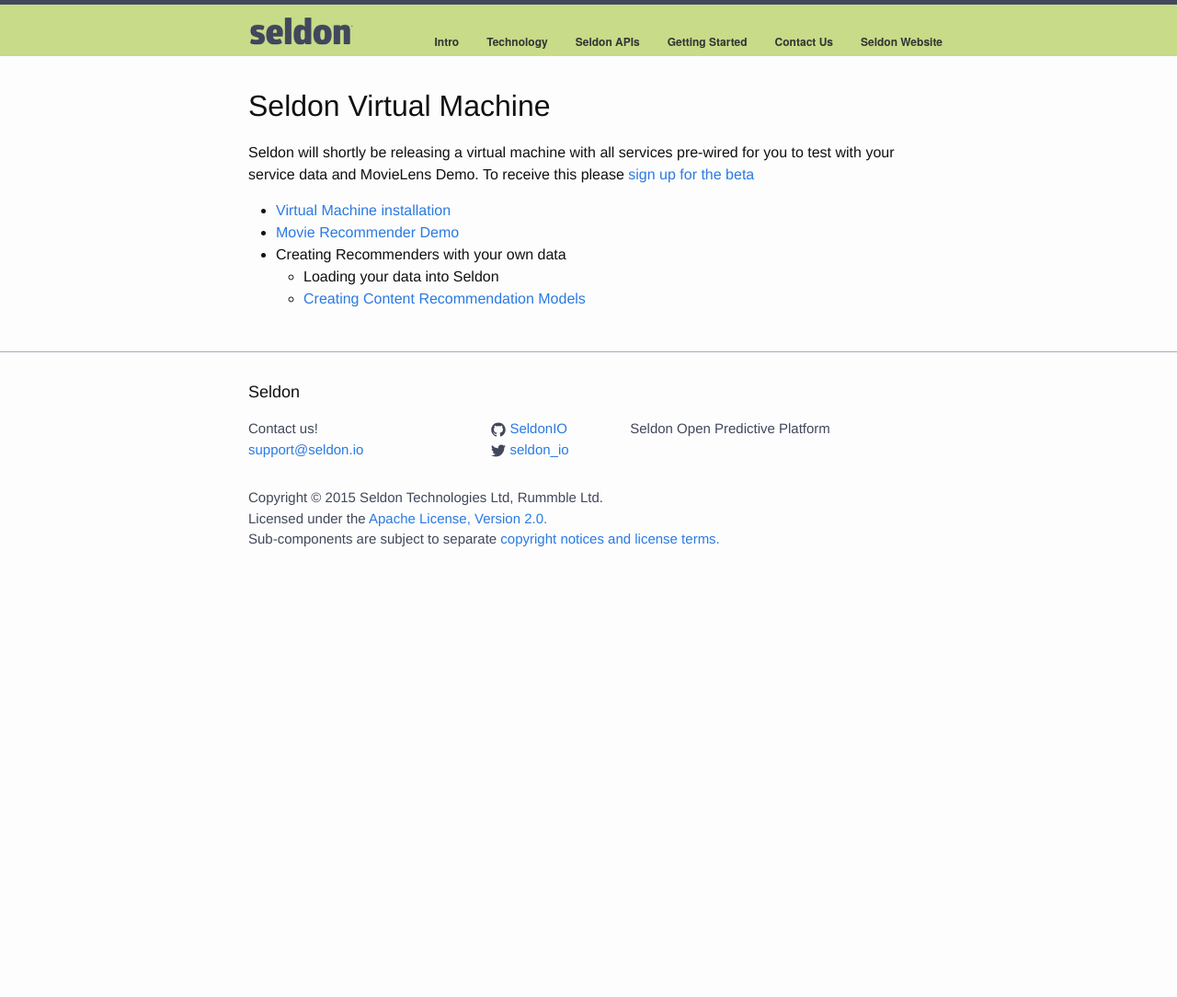
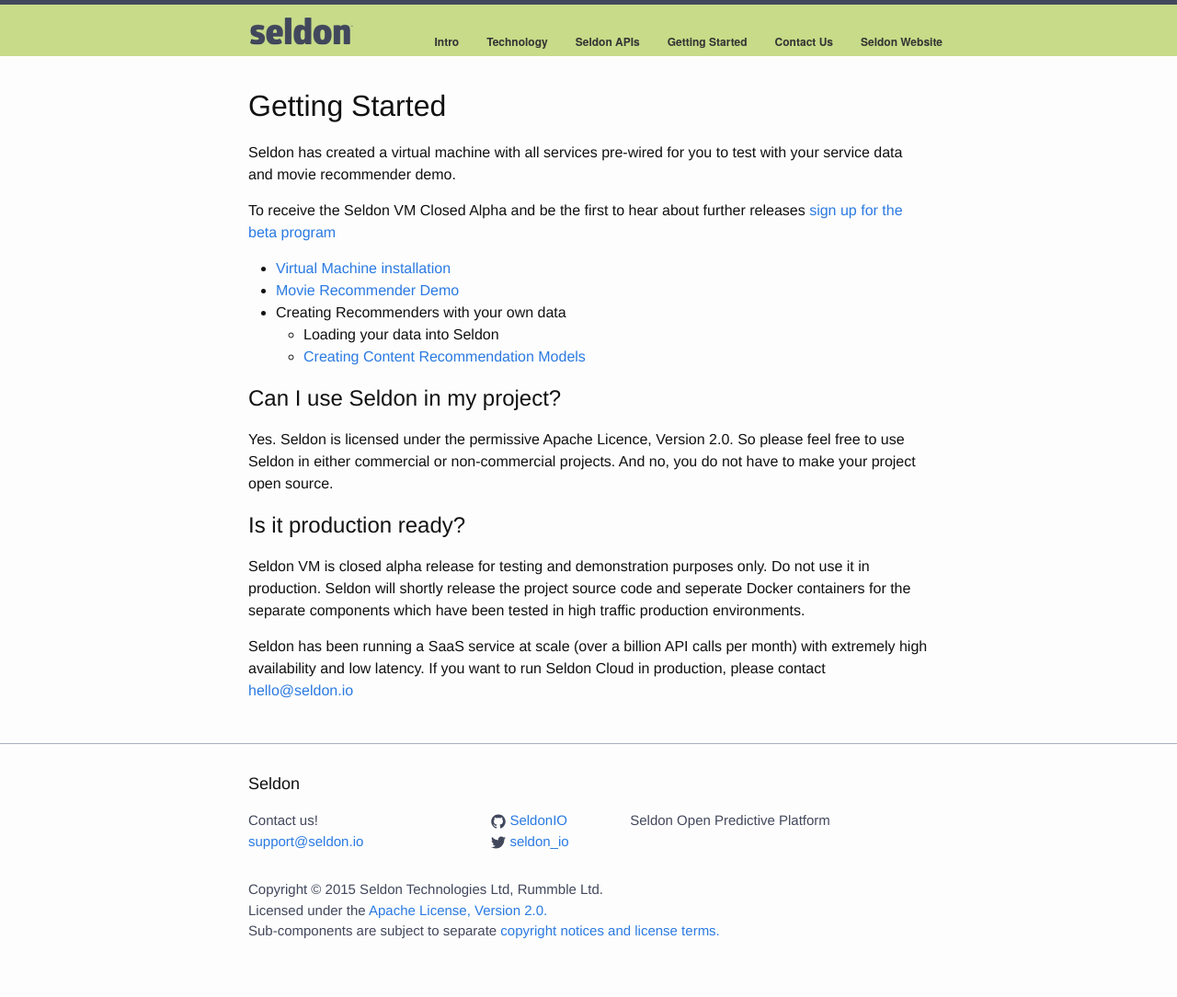
Before and after one commit to SeldonIO/seldonio.github.com, a Jekyll site: the page built from getting-started.md, in a window 1280 px wide. Shown: the whole page at 92% size. Built offline with Jekyll 4.4.1, drawn with Linux system fonts in a browser that asks for light colours; before the commit the page ends 900 px from its top, so only the background shows below that.

Commit message:
Updates to Getting Started

```diff
--- a/_includes/header.html
+++ b/_includes/header.html
@@ -38,7 +38,13 @@
       <li class="dir"><a href="/api-javascript.html">JavaScript API</a></li>
     </ul>
   </li>
-  <li><a href="/getting-started.html">Getting Started</a></li>
+  <li><a href="/getting-started.html">Getting Started</a>
+    <ul>
+      <li class="dir"><a href="/vm.html">Seldon VM</a></li>
+      <li class="dir"><a href="/movie-recommender-demo.html">Movie Recommender Demo</a></li>
+      <li class="dir"><a href="/content-recommendation-models.html">Content Recommendation Models</a></li>
+    </ul>
+  </li>
   <!-- <li><a href="/roadmap.html">Roadmap</a></li> -->
   <li><a href="mailto:support@seldon.io">Contact Us</a></li>
     <li><a href="http://www.seldon.io" target="_blank">Seldon Website</a></li>
--- a/getting-started.md
+++ b/getting-started.md
@@ -3,12 +3,23 @@ layout: default
 title: Getting Started
 ---
 
-# Seldon Virtual Machine
+# Getting Started
 
-Seldon will shortly be releasing a virtual machine with all services pre-wired for you to test with your service data and MovieLens Demo. To receive this please [sign up for the beta](http://www.seldon.io/open-source)
+Seldon has created a virtual machine with all services pre-wired for you to test with your service data and movie recommender demo.
+
+To receive the Seldon VM Closed Alpha and be the first to hear about further releases [sign up for the beta program](http://www.seldon.io/open-source)
 
  * [Virtual Machine installation](vm.html)
  * [Movie Recommender Demo](movie-recommender-demo.html)
  * Creating Recommenders with your own data
    * Loading your data into Seldon
    * [Creating Content Recommendation Models](content-recommendation-models.html)
+
+
+## Can I use Seldon in my project?
+Yes. Seldon is licensed under the permissive Apache Licence, Version 2.0. So please feel free to use Seldon in either commercial or non-commercial projects. And no, you do not have to make your project open source.
+
+## Is it production ready?
+Seldon VM is closed alpha release for testing and demonstration purposes only. Do not use it in production. Seldon will shortly release the project source code and seperate Docker containers for the separate components which have been tested in high traffic production environments.
+
+Seldon has been running a SaaS service at scale (over a billion API calls per month) with extremely high availability and low latency. If you want to run Seldon Cloud in production, please contact [hello@seldon.io](mailto:hello@seldon.io)
```
